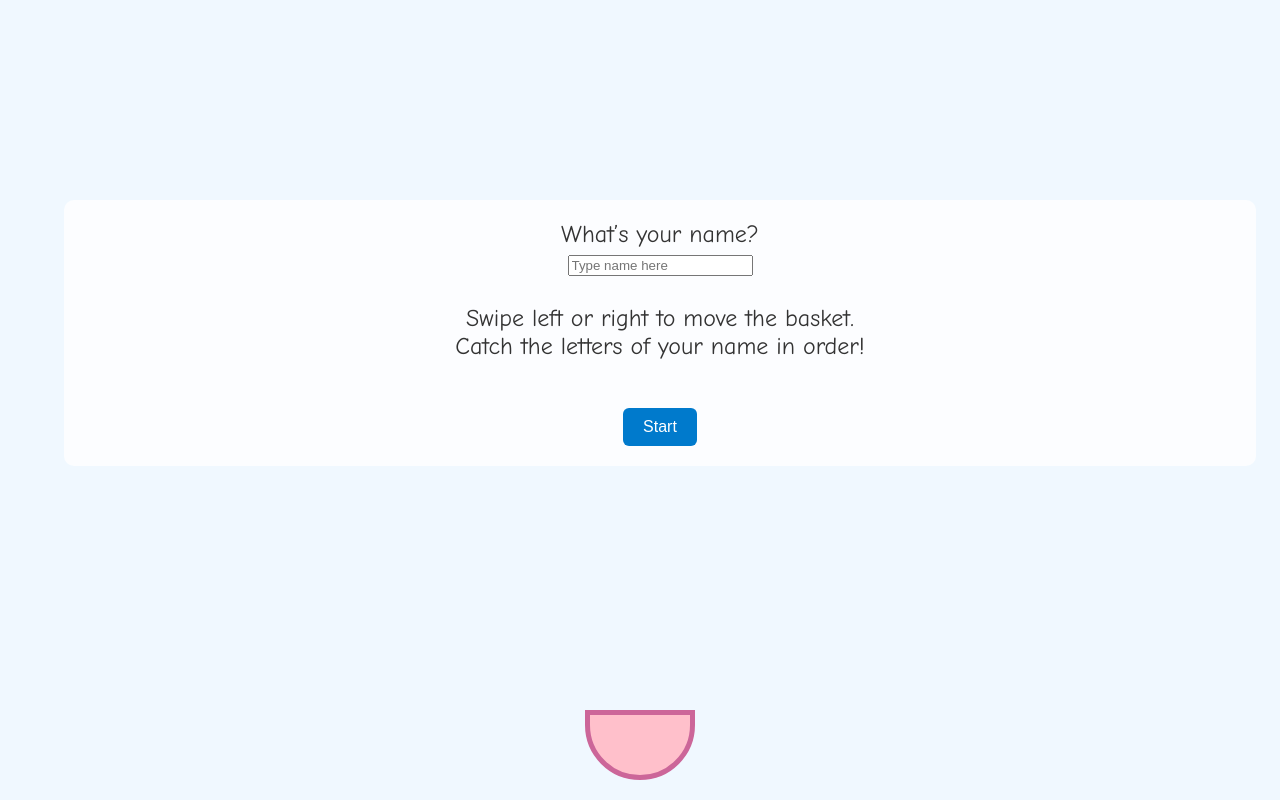
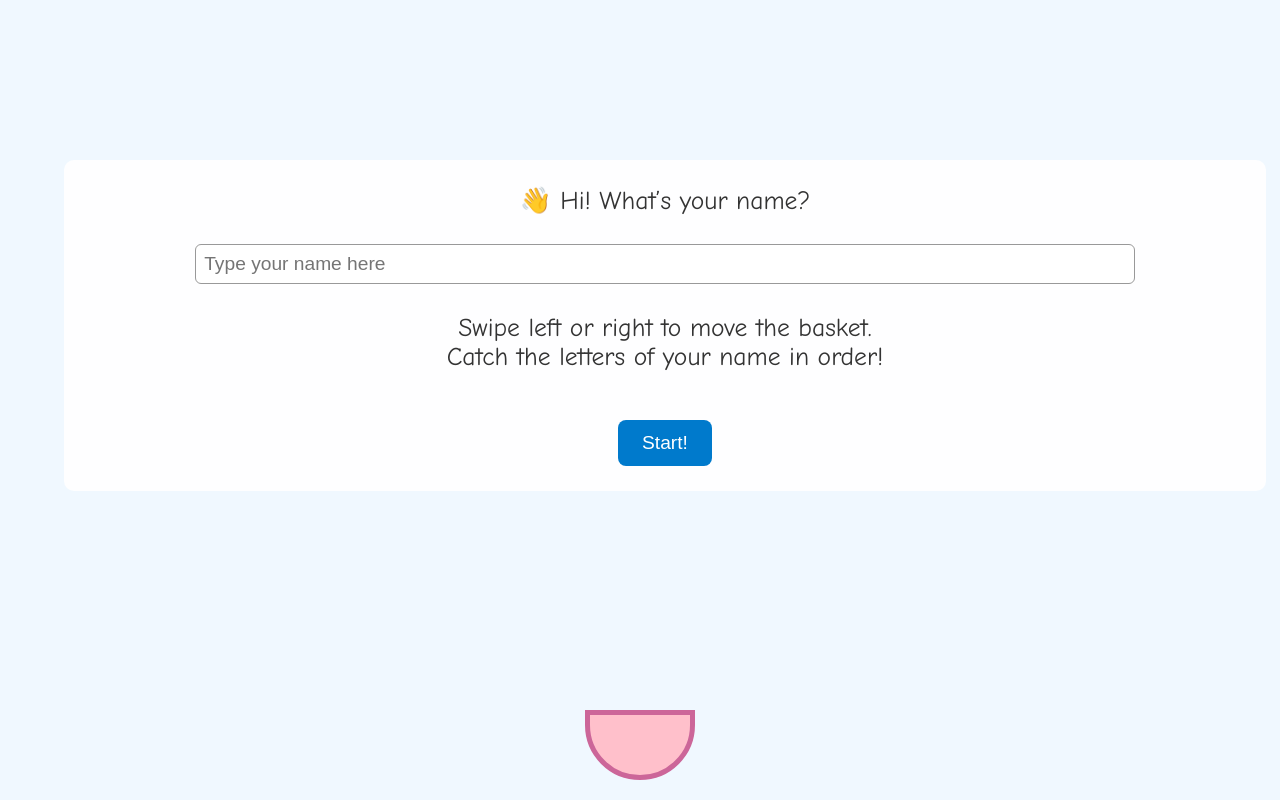
Before and after one commit to nycsal/Letters, a plain HTML site: page index.html in a window 1280 px wide. Drawn offline with Linux system fonts and the light colour scheme.

Commit message:
Update index.html

```diff
--- a/index.html
+++ b/index.html
@@ -2,16 +2,17 @@
 <html lang="en">
 <head>
   <meta charset="UTF-8" />
-  <meta name="viewport" content="width=device-width, initial-scale=1.0"/>
-  <title>Catch the Letters</title>
+  <meta name="viewport" content="width=device-width, initial-scale=1.0, user-scalable=no" />
+  <title>Catch the Letters!</title>
   <style>
     html, body {
       margin: 0;
       padding: 0;
       height: 100%;
       overflow: hidden;
-      background: #f0f8ff;
+      touch-action: none;
       font-family: 'Comic Sans MS', cursive, sans-serif;
+      background-color: #f0f8ff;
     }
 
     #gameContainer {
@@ -31,7 +32,7 @@
       background-color: pink;
       border-radius: 0 0 60px 60px;
       border: 5px solid #cc6699;
-      z-index: 5;
+      z-index: 10;
     }
 
     .letter {
@@ -41,8 +42,7 @@
       color: #3498db;
       user-select: none;
       pointer-events: none;
-      text-shadow: 1px 1px 2px white;
-      font-family: 'Comic Sans MS', cursive;
+      text-shadow: 2px 2px 2px white;
     }
 
     #targetWord {
@@ -60,7 +60,7 @@
       bottom: 100px;
       width: 100%;
       text-align: center;
-      font-size: 1.8rem;
+      font-size: 2rem;
       font-weight: bold;
       color: #2ecc71;
     }
@@ -71,7 +71,7 @@
 
     @keyframes pop {
       0% { transform: scale(1); }
-      50% { transform: scale(1.4); }
+      50% { transform: scale(1.5); }
       100% { transform: scale(1); }
     }
 
@@ -86,27 +86,35 @@
 
     #instructions {
       position: absolute;
-      top: 25%;
+      top: 20%;
       width: 90%;
       left: 5%;
       text-align: center;
-      font-size: 1.5rem;
+      font-size: 1.6rem;
       color: #333;
-      background-color: #ffffffcc;
-      padding: 20px;
+      background-color: #ffffffee;
+      padding: 25px;
       border-radius: 10px;
-      z-index: 10;
+      z-index: 20;
     }
 
     #startButton {
       margin-top: 20px;
-      padding: 10px 20px;
-      font-size: 1rem;
+      padding: 12px 24px;
+      font-size: 1.2rem;
       background-color: #007acc;
       color: white;
       border: none;
+      border-radius: 8px;
+      cursor: pointer;
+    }
+
+    input[type="text"] {
+      font-size: 1.2rem;
+      padding: 8px;
       border-radius: 6px;
-      cursor: pointer;
+      border: 1px solid #999;
+      width: 80%;
     }
   </style>
 </head>
@@ -117,12 +125,11 @@
   <div id="caughtLetters"></div>
   <div id="message"></div>
   <div id="instructions">
-    What’s your name?<br>
-    <input type="text" id="nameInput" placeholder="Type name here" /><br><br>
+    👋 Hi! What’s your name?<br><br>
+    <input type="text" id="nameInput" placeholder="Type your name here" /><br><br>
     Swipe left or right to move the basket.<br>
-    Catch the letters of your name in order!
-    <br><br>
-    <button id="startButton">Start</button>
+    Catch the letters of your name in order!<br><br>
+    <button id="startButton">Start!</button>
   </div>
   <div id="basket"></div>
 </div>
@@ -240,7 +247,7 @@ function handleCaughtLetter(char) {
   }
 }
 
-// Swipe movement
+// Swipe to move the basket
 let startX = null;
 container.addEventListener("touchstart", e => {
   startX = e.touches[0].clientX;
```
